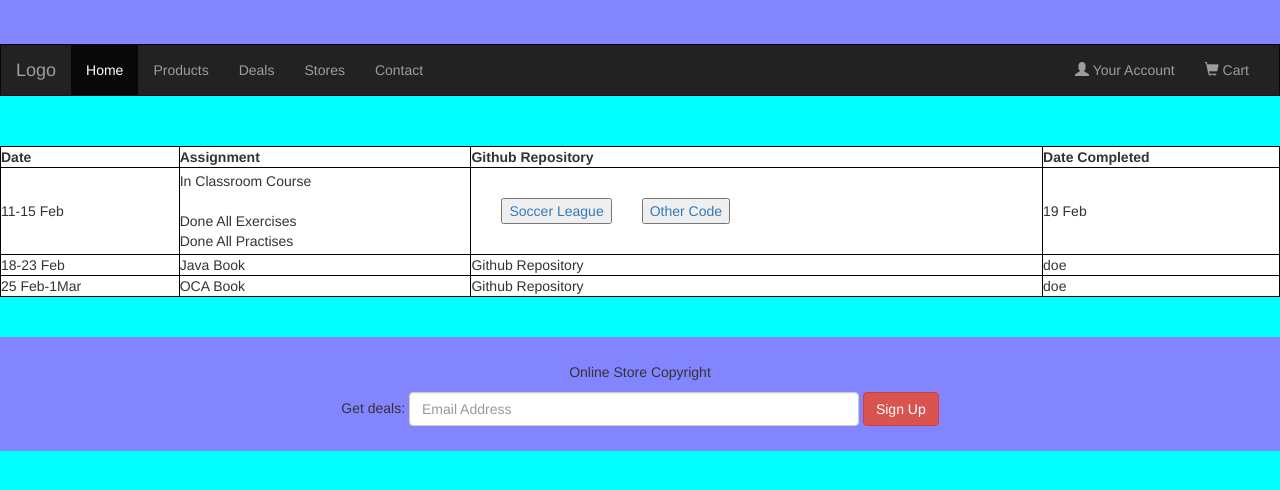
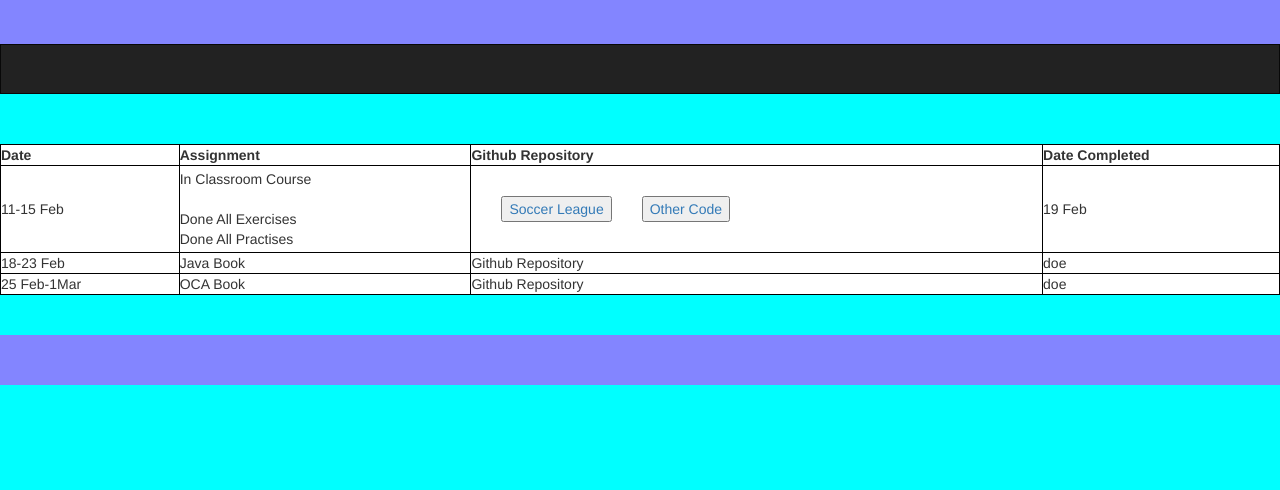
Before and after one commit to LiamTaylor2/Bootcamp, a Jekyll site: the page java beginner/java.html, which Jekyll copies as it is, in a window 1280 px wide, cut to the strip 346-836 px from the top of the page. Built offline with Jekyll 4.4.1, drawn with Linux system fonts in a browser that asks for light colours.

Commit message:
Add files via upload

```diff
--- a/java beginner/java.html
+++ b/java beginner/java.html
@@ -52,29 +52,7 @@
     </div>
 
     <nav class="navbar navbar-inverse">
-        <div class="container-fluid">
-            <div class="navbar-header">
-                <button type="button" class="navbar-toggle" data-toggle="collapse" data-target="#myNavbar">
-        <span class="icon-bar"></span>
-        <span class="icon-bar"></span>
-        <span class="icon-bar"></span>
-      </button>
-                <a class="navbar-brand" href="#">Logo</a>
-            </div>
-            <div class="collapse navbar-collapse" id="myNavbar">
-                <ul class="nav navbar-nav">
-                    <li class="active"><a href="#">Home</a></li>
-                    <li><a href="#">Products</a></li>
-                    <li><a href="#">Deals</a></li>
-                    <li><a href="#">Stores</a></li>
-                    <li><a href="#">Contact</a></li>
-                </ul>
-                <ul class="nav navbar-nav navbar-right">
-                    <li><a href="#"><span class="glyphicon glyphicon-user"></span> Your Account</a></li>
-                    <li><a href="#"><span class="glyphicon glyphicon-shopping-cart"></span> Cart</a></li>
-                </ul>
-            </div>
-        </div>
+
     </nav>
     <table style="width:100%">
         <tr>
@@ -106,11 +84,7 @@
     </div><br><br>
 
     <footer class="container-fluid text-center">
-        <p>Online Store Copyright</p>
-        <form class="form-inline">Get deals:
-            <input type="email" class="form-control" size="50" placeholder="Email Address">
-            <button type="button" class="btn btn-danger">Sign Up</button>
-        </form>
+
     </footer>
 
 </body>
```
